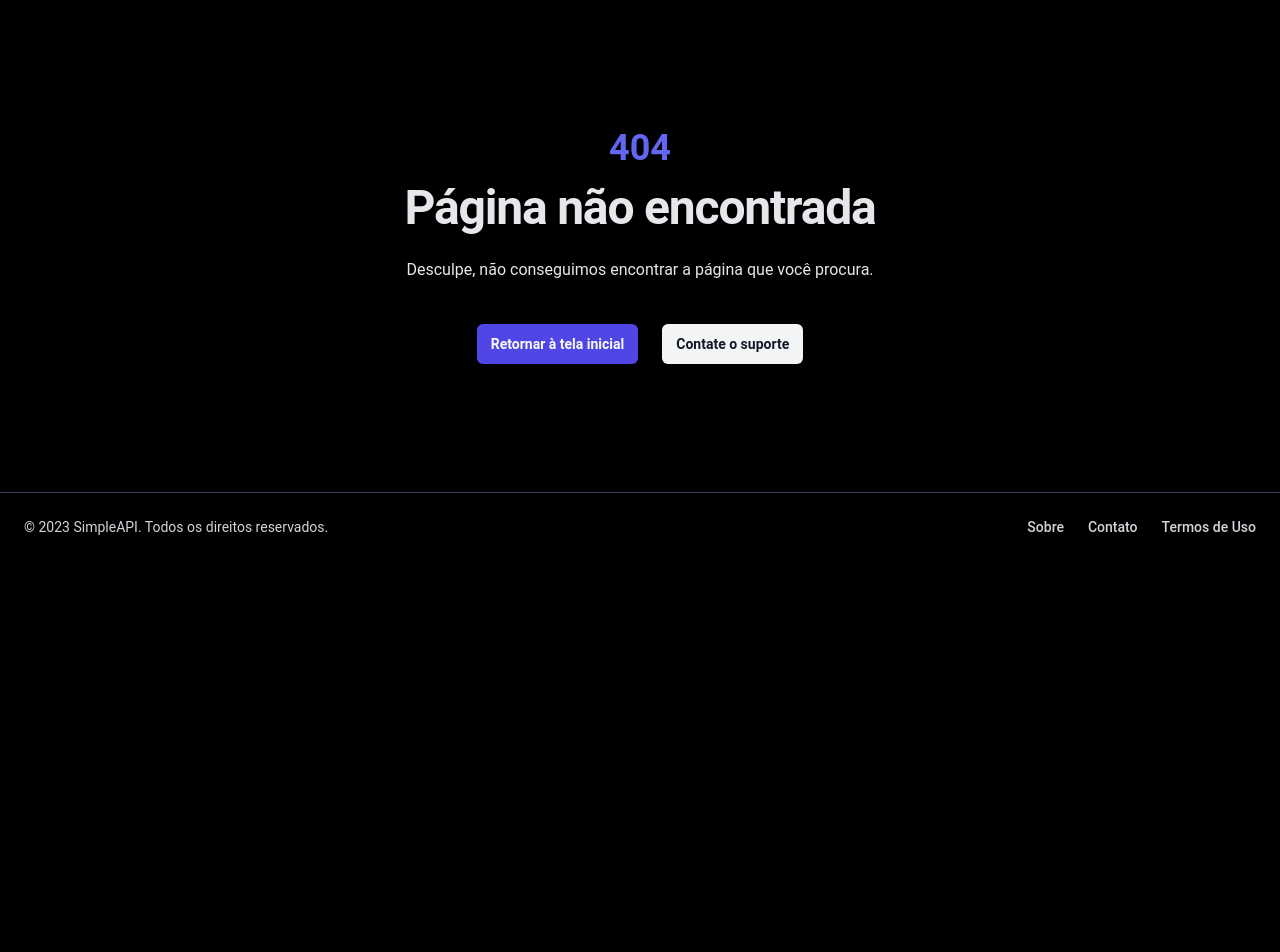
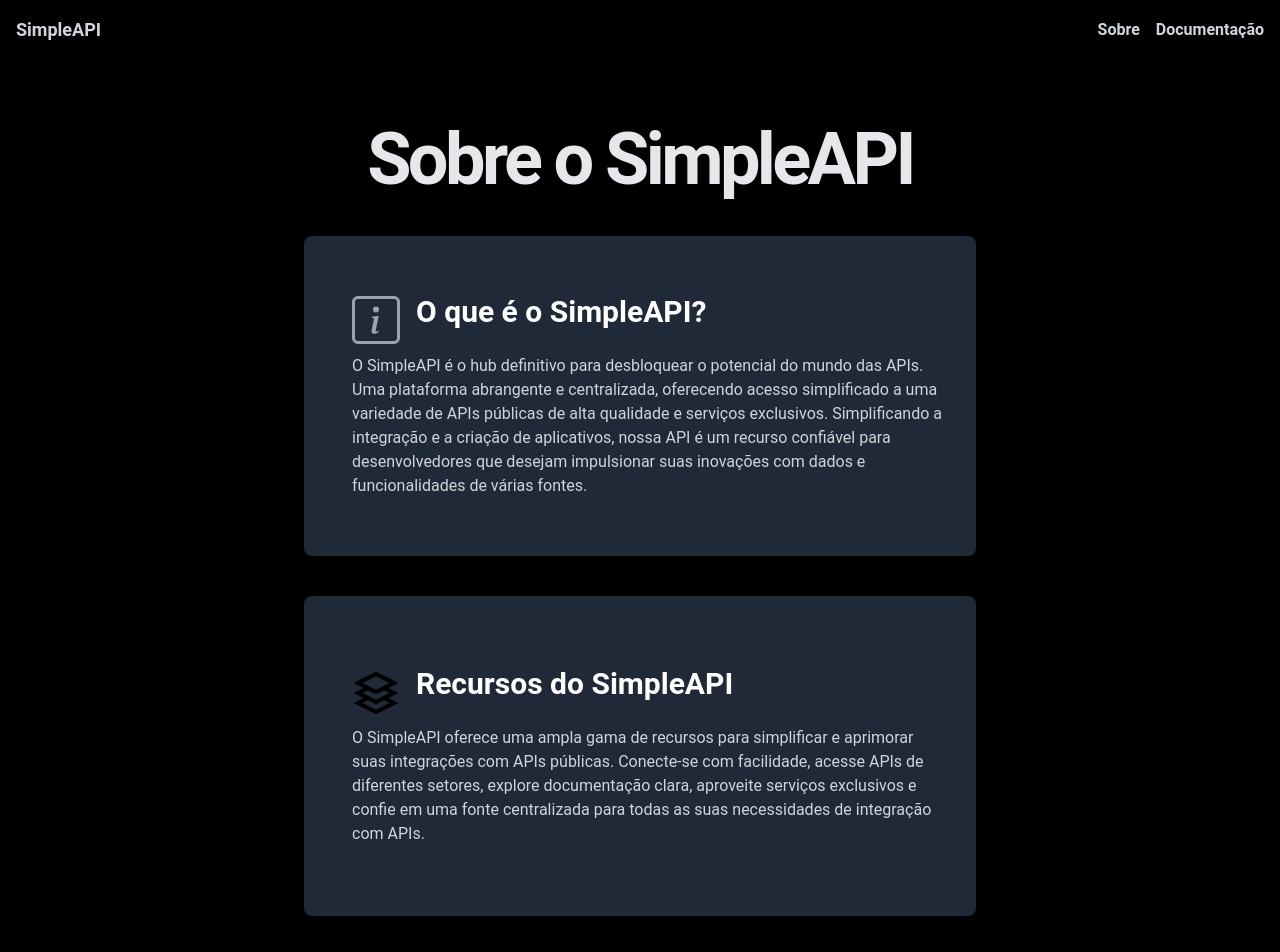
Before and after one commit to DanielSilva33/simpleapi.com.br, a Next.js app: page /sobre in a window 1280 px wide. Before the commit this address had no page. Shown: the top 952 px of the page. Before the commit the page ends 800 px from the top, so only its background shows below. Built offline with nearby package versions, Linux system fonts and the light colour scheme.

Commit message:
create page `sobre`

```diff
--- a/src/components/Footer.js
+++ b/src/components/Footer.js
@@ -14,7 +14,7 @@ const Footer = () => {
         </span>
         <ul className="flex flex-wrap items-center mt-3 text-sm font-medium text-gray-300 sm:mt-0">
           <li>
-            <Link href="/" className="hover:underline me-4 md:me-6">
+            <Link href="/sobre" className="hover:underline me-4 md:me-6">
               Sobre
             </Link>
           </li>
--- a/src/components/Header.js
+++ b/src/components/Header.js
@@ -30,7 +30,7 @@ const Header = () => {
             <div className="absolute right-0 mt-2  p-2 rounded ">
               <ul className="space-y-2">
                 <li>
-                  <Link href="/" className="hover:text-gray-400">
+                  <Link href="/sobre" className="hover:text-gray-400">
                     Sobre
                   </Link>
                 </li>
@@ -45,7 +45,7 @@ const Header = () => {
         </div>
 
         <nav className={`sm:flex space-x-4 hidden text-gray-300`}>
-          <Link href="/" className="hover:text-gray-400 font-bold">
+          <Link href="/sobre" className="hover:text-gray-400 font-bold">
             Sobre
           </Link>
           <Link href="/" className="hover:text-gray-400 font-bold">
--- /dev/null
+++ b/src/pages/sobre.js
@@ -0,0 +1,96 @@
+import React from "react";
+import Header from "../components/Header";
+import Footer from "../components/Footer";
+import { BsInfoSquare } from "react-icons/bs";
+import { HiOutlineSupport } from "react-icons/hi";
+import { MdOutlineNotStarted } from "react-icons/md";
+import { GrResources } from "react-icons/gr";
+
+function Sobre() {
+  return (
+    <>
+      <Header />
+      <section className="text-gray-600 body-font pb-10">
+        <div className="container mx-auto">
+          <h2 className="pt-16 mb-1 text-2xl font-semibold tracking-tighter text-center text-gray-200 lg:text-7xl md:text-6xl">
+            Sobre o SimpleAPI
+          </h2>
+          <div className="w-full max-w-2xl mx-auto h-80 bg-gray-800 rounded-lg p-8 mt-10 flex items-center">
+            <div className="flex flex-col w-full">
+              <div className="flex items-center">
+                <BsInfoSquare className="text-5xl text-gray-400 mr-4 ml-4" />
+                <h3 className="text-3xl font-semibold mb-4 text-white">
+                  O que é o SimpleAPI?
+                </h3>
+              </div>
+              <p className="mt-2 ml-4 text-gray-300">
+                O SimpleAPI é o hub definitivo para desbloquear o potencial do
+                mundo das APIs. Uma plataforma abrangente e centralizada,
+                oferecendo acesso simplificado a uma variedade de APIs públicas
+                de alta qualidade e serviços exclusivos. Simplificando a
+                integração e a criação de aplicativos, nossa API é um recurso
+                confiável para desenvolvedores que desejam impulsionar suas
+                inovações com dados e funcionalidades de várias fontes.
+              </p>
+            </div>
+          </div>
+          <div className="w-full max-w-2xl mx-auto h-80 bg-gray-800 rounded-lg p-8 mt-10 flex items-center">
+            <div className="flex flex-col w-full">
+              <div className="flex items-center">
+                <GrResources className="text-5xl text-gray-400 mr-4 ml-4" />
+                <h3 className="text-3xl font-semibold mb-4 text-white">
+                  Recursos do SimpleAPI
+                </h3>
+              </div>
+              <p className="mt-2 ml-4 text-gray-300">
+                O SimpleAPI oferece uma ampla gama de recursos para simplificar
+                e aprimorar suas integrações com APIs públicas. Conecte-se com
+                facilidade, acesse APIs de diferentes setores, explore
+                documentação clara, aproveite serviços exclusivos e confie em
+                uma fonte centralizada para todas as suas necessidades de
+                integração com APIs.
+              </p>
+            </div>
+          </div>
+          <div className="w-full max-w-2xl mx-auto h-80 bg-gray-800 rounded-lg p-8 mt-10 flex items-center">
+            <div className="flex flex-col w-full">
+              <div className="flex items-center">
+                <MdOutlineNotStarted className="text-5xl text-gray-400 mr-4 ml-4" />
+                <h3 className="text-3xl font-semibold mb-4 text-white">
+                  Como Começar com o SimpleAPI
+                </h3>
+              </div>
+              <p className="mt-2 ml-4 text-gray-300">
+                Para começar a usar o SimpleAPI, registre-se e obtenha suas
+                credenciais de utilização da API. Explore a documentação para
+                orientações passo a passo sobre como usar cada API e serviço.
+                Inicie a integração em seus projetos e desfrute da simplicidade
+                e eficiência oferecidas pelo SimpleAPI.
+              </p>
+            </div>
+          </div>
+          <div className="w-full max-w-2xl mx-auto h-80 bg-gray-800 rounded-lg p-8 mt-10 flex items-center">
+            <div className="flex flex-col w-full">
+              <div className="flex items-center">
+                <HiOutlineSupport className="text-5xl text-gray-400 mr-4 ml-4" />
+                <h3 className="text-3xl font-semibold mb-4 text-white">
+                  Contribuições para o Projeto
+                </h3>
+              </div>
+              <p className="mt-2 ml-4 text-gray-300">
+                O projeto, inicialmente criado para estudos, visa melhorar as
+                integrações via API. Atualmente, não gera custos, pois todos os
+                recursos utilizados são gratuitos. No entanto, à medida que o
+                projeto escala, os custos podem surgir. Toda contribuição para o
+                projeto será bem-vinda.
+              </p>
+            </div>
+          </div>
+        </div>
+      </section>
+      <Footer />
+    </>
+  );
+}
+
+export default Sobre;
```
